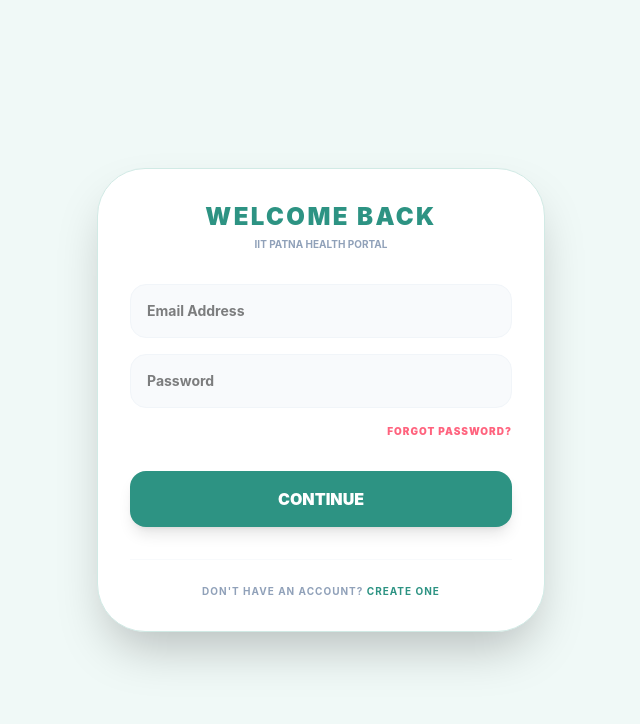
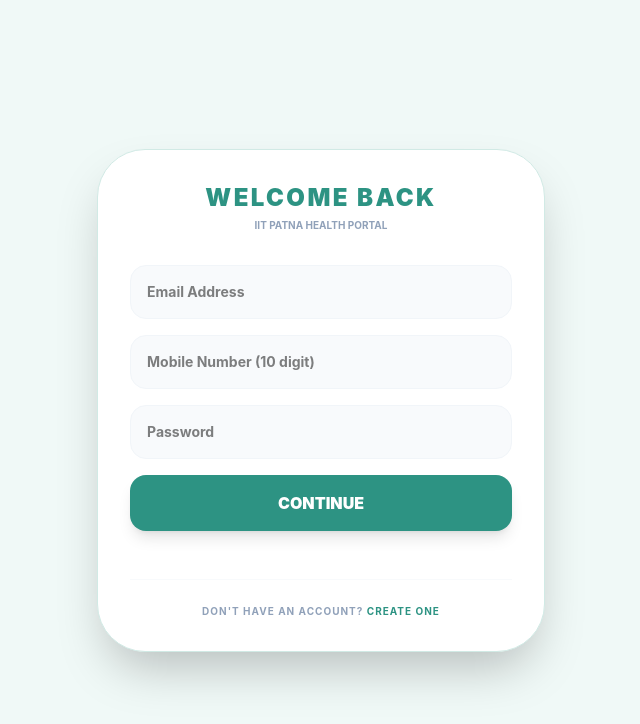
Before and after one commit to mishravaishu28-ai/CareSync-Main-, a React (Vite) app: page / in a window 1280 px wide. Shown: the top 724 px of the page, without its empty margins (319-959 px from the left). Built offline with nearby package versions, Linux system fonts and the light colour scheme.

Commit message:
lil chnages

```diff
--- a/package.json
+++ b/package.json
@@ -12,6 +12,7 @@
   "dependencies": {
     "@tailwindcss/postcss": "^4.2.1",
     "@tailwindcss/vite": "^4.2.1",
+    "firebase": "^12.10.0",
     "lucide-react": "^0.576.0",
     "react": "^19.2.0",
     "react-dom": "^19.2.0",
--- a/src/App.jsx
+++ b/src/App.jsx
@@ -1,27 +1,24 @@
+import React, { useState } from 'react';
 import { BrowserRouter as Router, Routes, Route, Navigate } from 'react-router-dom';
-import { useState } from 'react';
-import Login from './pages/Login';
+import Auth from './pages/Login'; // Make sure path is correct
+import HealthForm from './pages/HealthForm';
 import StudentDashboard from './pages/StudentDashboard';
 import HospitalDashboard from './pages/HospitalDashboard';
-import HealthForm from './pages/HealthForm';
 
 function App() {
   const [user, setUser] = useState(null);
-  // Fixed naming: variables must match!
   const [healthData, setHealthData] = useState(null);
 
   return (
     <Router>
       <Routes>
-
-
-        {/* 1. Login/Home Route */}
+        {/* Login Page Route */}
         <Route
           path="/"
-          element={!user ? <Login setUser={setUser} /> : <Navigate to={`/${user.role}`} />}
+          element={!user ? <Auth setUser={setUser} /> : <Navigate to={`/${user.role}`} />}
         />
 
-        {/* 2. Unified Student Route (Logic fixed) */}
+        {/* Student Logic: If no health data, show Form, else Dashboard */}
         <Route
           path="/student"
           element={
@@ -29,24 +26,19 @@
               !healthData ? (
                 <HealthForm onComplete={(data) => setHealthData(data)} />
               ) : (
-            <StudentDashboard
-             healthData={healthData}
-             setHealthData={setHealthData}
-             user={user}
-            />
+                <StudentDashboard healthData={healthData} user={user} />
               )
-           ) : (
-               <Navigate to="/" />
-             )
+            ) : <Navigate to="/" />
           }
         />
-        {/* 3. Hospital Route */}
+
+        {/* Hospital Route */}
         <Route
           path="/hospital"
           element={user?.role === 'hospital' ? <HospitalDashboard /> : <Navigate to="/" />}
         />
 
-        {/* 4. Catch-all: Redirect unknown paths to Login */}
+        {/* Catch-all route */}
         <Route path="*" element={<Navigate to="/" />} />
       </Routes>
     </Router>
--- a/src/pages/HealthForm.jsx
+++ b/src/pages/HealthForm.jsx
@@ -144,7 +144,7 @@
             />
           </div>
 
-          {/* Optional Sections with the same styling */}
+          {/* Allergies */}
           <div className="space-y-4 pt-2">
             <div>
               <label className={`${labelStyle} text-slate-400`}>Allergies (Optional)</label>
--- a/src/pages/Login.jsx
+++ b/src/pages/Login.jsx
@@ -1,16 +1,20 @@
 import React, { useState, useEffect } from 'react';
+import { auth } from "../utils/firebaseConfig";
+import { RecaptchaVerifier, signInWithPhoneNumber } from "firebase/auth";
+import { useNavigate } from 'react-router-dom';
 
-const Auth = () => {
-  const [mode, setMode] = useState('login'); // 'login', 'signup', 'forgot'
-  const [role, setRole] = useState('student'); // 'student', 'hospital'
-  const [step, setStep] = useState(1); // 1: Info, 2: OTP
+const Auth = ({ setUser }) => { // FIX 1: Prop added
+  const navigate = useNavigate();
+  const [mode, setMode] = useState('login');
+  const [role, setRole] = useState('student');
+  const [step, setStep] = useState(1);
   const [timer, setTimer] = useState(60);
+  const [otp, setOtp] = useState("");
   const [formData, setFormData] = useState({
     email: '', phone: '', password: '',
     hospName: '', hospID: '', hospContact: ''
   });
 
-  // Timer logic for OTP
   useEffect(() => {
     let interval;
     if (step === 2 && timer > 0) {
@@ -19,14 +23,40 @@
     return () => clearInterval(interval);
   }, [step, timer]);
 
-  const handleAction = (e) => {
-    e.preventDefault();
-    if (step === 1) {
-      setStep(2); // OTP mangne ke liye step 2 par le jayein
+  const setupRecaptcha = () => {
+    if (!window.recaptchaVerifier) {
+      window.recaptchaVerifier = new RecaptchaVerifier(auth, 'recaptcha-container', {
+        'size': 'invisible'
+      });
+    }
+  };
+
+  const handleAction = async (e) => {
+    if (e) e.preventDefault();
+    try {
+      setupRecaptcha();
+      const formatPh = `+91${formData.phone}`;
+      const confirmation = await signInWithPhoneNumber(auth, formatPh, window.recaptchaVerifier);
+      window.confirmationResult = confirmation;
+      setStep(2);
       setTimer(60);
-    } else {
-      alert(`${mode.toUpperCase()} Successful! Redirecting to Dashboard...`);
-      // Yahan Dashboard navigation ka logic aayega
+    } catch (error) {
+      console.error("SMS Error:", error);
+      alert("OTP Error. Check Console.");
+    }
+  };
+
+  const verifyOtp = async (e) => {
+    if (e) e.preventDefault();
+    try {
+      const result = await window.confirmationResult.confirm(otp);
+      if (result.user) {
+        // FIX 2: Update user state
+        setUser({ uid: result.user.uid, role: role });
+        navigate(role === 'student' ? "/student" : "/hospital");
+      }
+    } catch (error) {
+      alert("Wrong OTP! Try again...");
     }
   };
 
@@ -38,7 +68,6 @@
     <div className={`min-h-screen ${mintBg} flex items-center justify-center p-6 font-sans`}>
       <div className="bg-white w-full max-w-md rounded-[3rem] p-8 shadow-2xl border border-[#D1EAE5]">
 
-        {/* Header */}
         <div className="text-center mb-8">
           <h2 className={`text-2xl font-black ${oceanText} uppercase tracking-widest`}>
             {mode === 'login' ? 'Welcome Back' : mode === 'signup' ? 'Create Account' : 'Reset Password'}
@@ -46,10 +75,10 @@
           <p className="text-[10px] text-slate-400 font-bold uppercase mt-1">IIT Patna Health Portal</p>
         </div>
 
+        {/* FIX 3: Dynamic onSubmit */}
+        <form onSubmit={step === 1 ? handleAction : verifyOtp} className="space-y-4">
           {step === 1 ? (
-          <form onSubmit={handleAction} className="space-y-4">
-
-            {/* Role Selection (Only for Signup) */}
+            <>
               {mode === 'signup' && (
                 <div className="flex gap-2 bg-slate-100 p-1 rounded-2xl mb-4">
                   <button type="button" onClick={() => setRole('student')} className={`flex-1 py-2 rounded-xl text-[10px] font-black uppercase transition-all ${role === 'student' ? `${oceanGreen} text-white shadow-md` : 'text-slate-400'}`}>Student</button>
@@ -57,14 +86,16 @@
                 </div>
               )}
 
-            {/* Common Fields */}
               <input type="email" placeholder="Email Address" required className="w-full p-4 bg-slate-50 rounded-2xl border border-slate-100 outline-none focus:border-[#2D9383] text-sm font-bold" />
 
-            {mode === 'signup' && (
-              <input type="tel" placeholder="Mobile Number" required className="w-full p-4 bg-slate-50 rounded-2xl border border-slate-100 outline-none focus:border-[#2D9383] text-sm font-bold" />
-            )}
+              <input
+                type="tel"
+                placeholder="Mobile Number (10 digit)"
+                required
+                onChange={(e) => setFormData({...formData, phone: e.target.value})}
+                className="w-full p-4 bg-slate-50 rounded-2xl border border-slate-100 outline-none focus:border-[#2D9383] text-sm font-bold"
+              />
 
-            {/* Hospital Specific Fields */}
               {mode === 'signup' && role === 'hospital' && (
                 <div className="space-y-4 animate-slide-down">
                   <input type="text" placeholder="Hospital Name" required className="w-full p-4 bg-slate-50 rounded-2xl border border-slate-100 outline-none focus:border-[#2D9383] text-sm font-bold" />
@@ -77,46 +108,43 @@
                 <input type="password" placeholder="Password" required className="w-full p-4 bg-slate-50 rounded-2xl border border-slate-100 outline-none focus:border-[#2D9383] text-sm font-bold" />
               )}
 
-            {/* Forgot Password Link */}
-            {mode === 'login' && (
-              <button type="button" onClick={() => {setMode('forgot'); setStep(1);}} className="text-[10px] font-black text-rose-400 uppercase tracking-widest block ml-auto">Forgot Password?</button>
-            )}
-
-            <button type="submit" className={`w-full ${oceanGreen} text-white py-4 rounded-2xl font-black uppercase shadow-lg active:scale-95 transition-all mt-4`}>
+              <button type="submit" className={`w-full ${oceanGreen} text-white py-4 rounded-2xl font-black uppercase shadow-lg`}>
                 {mode === 'forgot' ? 'Send OTP' : 'Continue'}
               </button>
-          </form>
+            </>
           ) : (
-          /* STEP 2: OTP VERIFICATION */
             <div className="space-y-6 animate-slide-up text-center">
               <div className="bg-slate-50 p-6 rounded-[2.5rem] border border-slate-100">
                 <span className="text-4xl">📩</span>
                 <p className="text-xs font-bold text-slate-500 mt-4">We've sent a code to your device</p>
-              <div className="flex gap-2 justify-center mt-6">
-                {[1, 2, 3, 4].map((i) => (
-                  <input key={i} type="text" maxLength="1" className="w-12 h-14 text-center text-xl font-black bg-white rounded-xl border-2 border-slate-100 focus:border-[#2D9383] outline-none" />
-                ))}
-              </div>
+                <input
+                  type="text"
+                  maxLength="6"
+                  placeholder="000000"
+                  onChange={(e) => setOtp(e.target.value)}
+                  className="w-full mt-6 p-4 text-center text-xl font-black bg-white rounded-2xl border-2 border-slate-100 focus:border-[#2D9383] outline-none tracking-[0.5rem]"
+                />
                 <p className={`text-[10px] mt-6 font-black ${timer > 0 ? 'text-slate-400' : 'text-rose-500'}`}>
                   {timer > 0 ? `Resend in ${timer}s` : 'Resend OTP Now'}
                 </p>
               </div>
-            <button onClick={handleAction} className={`w-full ${oceanGreen} text-white py-4 rounded-2xl font-black uppercase shadow-lg`}>Verify & {mode === 'login' ? 'Sign In' : 'Proceed'}</button>
-            <button onClick={() => setStep(1)} className="text-[10px] font-black text-slate-300 uppercase">Go Back</button>
+              {/* Change type to button to prevent form double-submit */}
+              <button type="button" onClick={verifyOtp} className={`w-full ${oceanGreen} text-white py-4 rounded-2xl font-black uppercase shadow-lg`}>
+                Verify & {mode === 'login' ? 'Sign In' : 'Proceed'}
+              </button>
+              <button type="button" onClick={() => setStep(1)} className="text-[10px] font-black text-slate-300 uppercase">Go Back</button>
             </div>
           )}
+          <div id="recaptcha-container"></div>
+        </form>
 
-        {/* Footer Toggle */}
         <div className="mt-8 pt-6 border-t border-slate-50 text-center">
-          {mode === 'login' ? (
           <p className="text-[10px] font-bold text-slate-400 uppercase tracking-widest">
-              Don't have an account? <span onClick={() => {setMode('signup'); setStep(1);}} className={`${oceanText} cursor-pointer`}>Create One</span>
+            {mode === 'login' ? "Don't have an account? " : "Already have an account? "}
+            <span onClick={() => {setMode(mode === 'login' ? 'signup' : 'login'); setStep(1);}} className={`${oceanText} cursor-pointer`}>
+              {mode === 'login' ? 'Create One' : 'Login Here'}
+            </span>
           </p>
-          ) : (
-            <p className="text-[10px] font-bold text-slate-400 uppercase tracking-widest">
-              Already have an account? <span onClick={() => {setMode('login'); setStep(1);}} className={`${oceanText} cursor-pointer`}>Login Here</span>
-            </p>
-          )}
         </div>
       </div>
     </div>
--- a/src/pages/StudentDashboard.jsx
+++ b/src/pages/StudentDashboard.jsx
@@ -118,7 +118,7 @@
               </div>
               <p className="text-xs font-bold text-slate-600 italic text-center bg-[#F0F9F7] p-5 rounded-3xl border border-teal-300">"{quote}"</p>
             </div>
-            {/* NEAREST HOSPITAL (NEW OPTION) */}
+            {/* NEAREST HOSPITAL */}
             <div onClick={findNearestHospital} className="bg-white p-6 rounded-[2.5rem] border-2 border-teal-200 shadow-sm flex items-center justify-between active:scale-95 transition-all">
                <div className="flex items-center gap-4">
                   <span className="text-4xl bg-teal-50 p-3 rounded-2xl">🏥</span>
@@ -132,8 +132,9 @@
 
             {/* Breathing */}
             <div className="bg-white rounded-[3rem] p-6 shadow-sm border border-teal-300">
+
               <div className="flex items-center gap-3 mb-4"><span className="text-2xl">🧘</span><p className="font-black text-slate-700 text-xs uppercase">Guided Breathing</p></div>
-              <img src="https://media.giphy.com/media/v1.Y2lkPTc5MGI3NjExNHJid2Y4ZzRyeGZ5ZzRyeGZ5ZzRyeGZ5ZzRyeGZ5ZzRyeGZ5JmVwPXYxX2ludGVybmFsX2dpZl9ieV9pZCZjdD1n/3o7TKuXzhSUIjGyzpS/giphy.gif" className="w-full h-32 object-cover rounded-4xl mb-4" />
+              <img src="https://media.giphy.com/media/v1.Y2lkPTc5MGI3NjExNHJid2Y4ZzRyeGZ5ZzRyeGZ5ZzRyeGZ 5ZzRyeGZ5ZzRyeGZ5JmVwPXYxX2ludGVybmFsX2dpZl9ieV9pZCZjdD1n/3o7TKuXzhSUIjGyzpS/giphy.gif" className="w-full h-32 object-cover rounded-4xl mb-4" />
               <p className="text-[10px] text-slate-500 text-center font-bold uppercase tracking-tighter">Inhale 4s ... Hold 4s ... Exhale 4s</p>
             </div>
 
```
Also changed, not shown: src/pages/HospitalDashboard.jsx (deleted, +0 -14 lines), src/utils/firebaseConfig.js (+9 -0 lines), 1 other file (tests, documents, lock files or other folders). Lines whose indentation alone changed are shown as unchanged.
